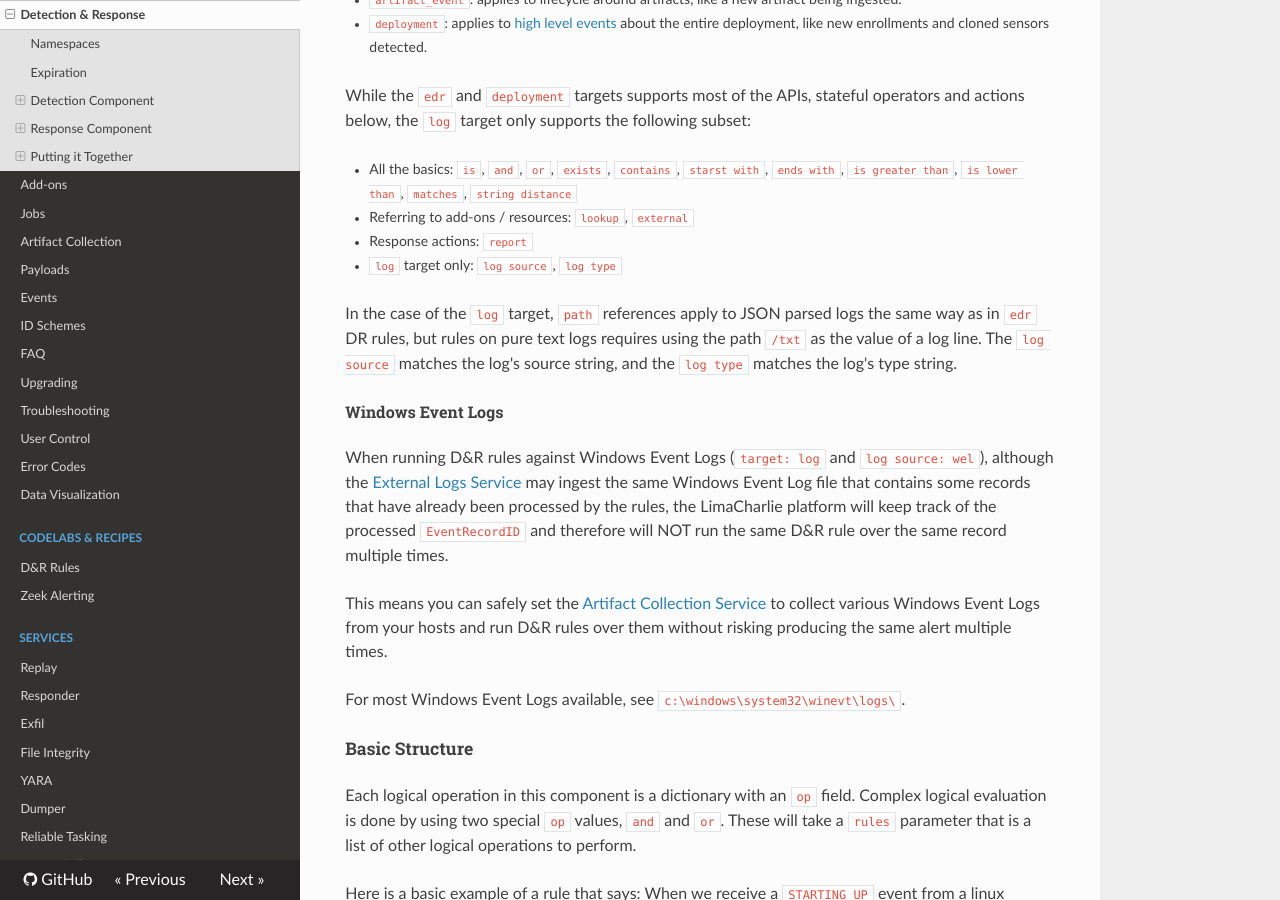
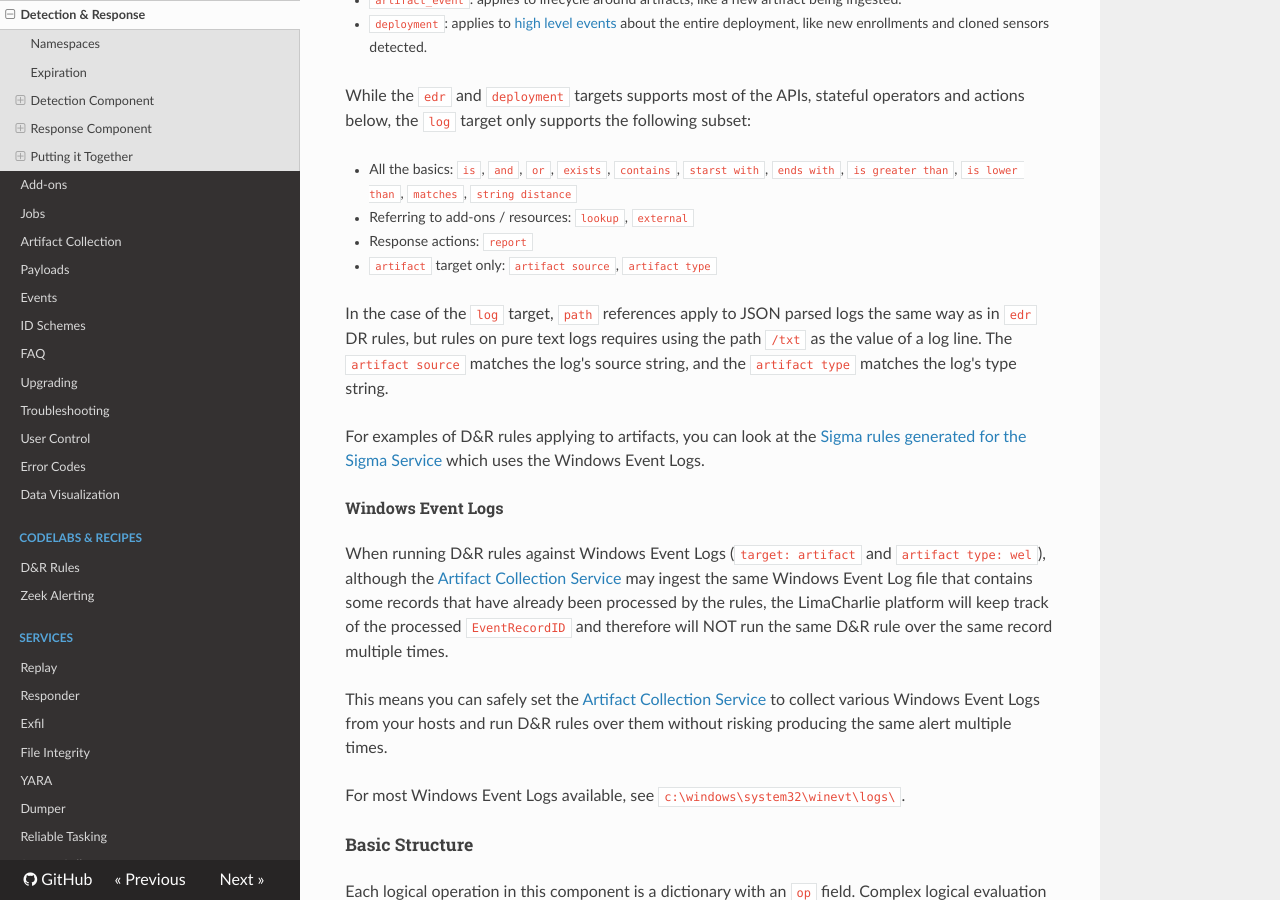
Before and after one commit to refractionPOINT/lce_doc, an MkDocs documentation site: the page built from docs/dr.md, in a window 1280 px wide and 900 px high, scrolled down 3061 px. Built offline with MkDocs 1.6.1, drawn with Linux system fonts in a browser that asks for light colours; nearby versions of some CDN libraries; old or Windows-style settings are respelled for this version of MkDocs.

Commit message:
Fixing some references to log instead of Artifact.

```diff
--- a/docs/dr.md
+++ b/docs/dr.md
@@ -57,13 +57,15 @@ While the `edr` and `deployment` targets supports most of the APIs, stateful ope
 * All the basics: `is`, `and`, `or`, `exists`, `contains`, `starst with`, `ends with`, `is greater than`, `is lower than`, `matches`, `string distance`
 * Referring to add-ons / resources: `lookup`, `external`
 * Response actions: `report`
-* `log` target only: `log source`, `log type`
+* `artifact` target only: `artifact source`, `artifact type`
 
 In the case of the `log` target, `path` references apply to JSON parsed logs the same way as in `edr` DR rules, but rules on pure text logs requires using the
-path `/txt` as the value of a log line. The `log source` matches the log's source string, and the `log type` matches the log's type string.
+path `/txt` as the value of a log line. The `artifact source` matches the log's source string, and the `artifact type` matches the log's type string.
+
+For examples of D&R rules applying to artifacts, you can look at the [Sigma rules generated for the Sigma Service](https://github.com/refractionPOINT/sigma/tree/lc-rules/lc-rules/windows_builtin) which uses the Windows Event Logs.
 
 #### Windows Event Logs
-When running D&R rules against Windows Event Logs (`target: log` and `log source: wel`), although the [External Logs Service](external_logs.md) may ingest
+When running D&R rules against Windows Event Logs (`target: artifact` and `artifact type: wel`), although the [Artifact Collection Service](external_logs.md) may ingest
 the same Windows Event Log file that contains some records that have already been processed by the rules, the LimaCharlie platform will keep track of the
 processed `EventRecordID` and therefore will NOT run the same D&R rule over the same record multiple times.
 
```
